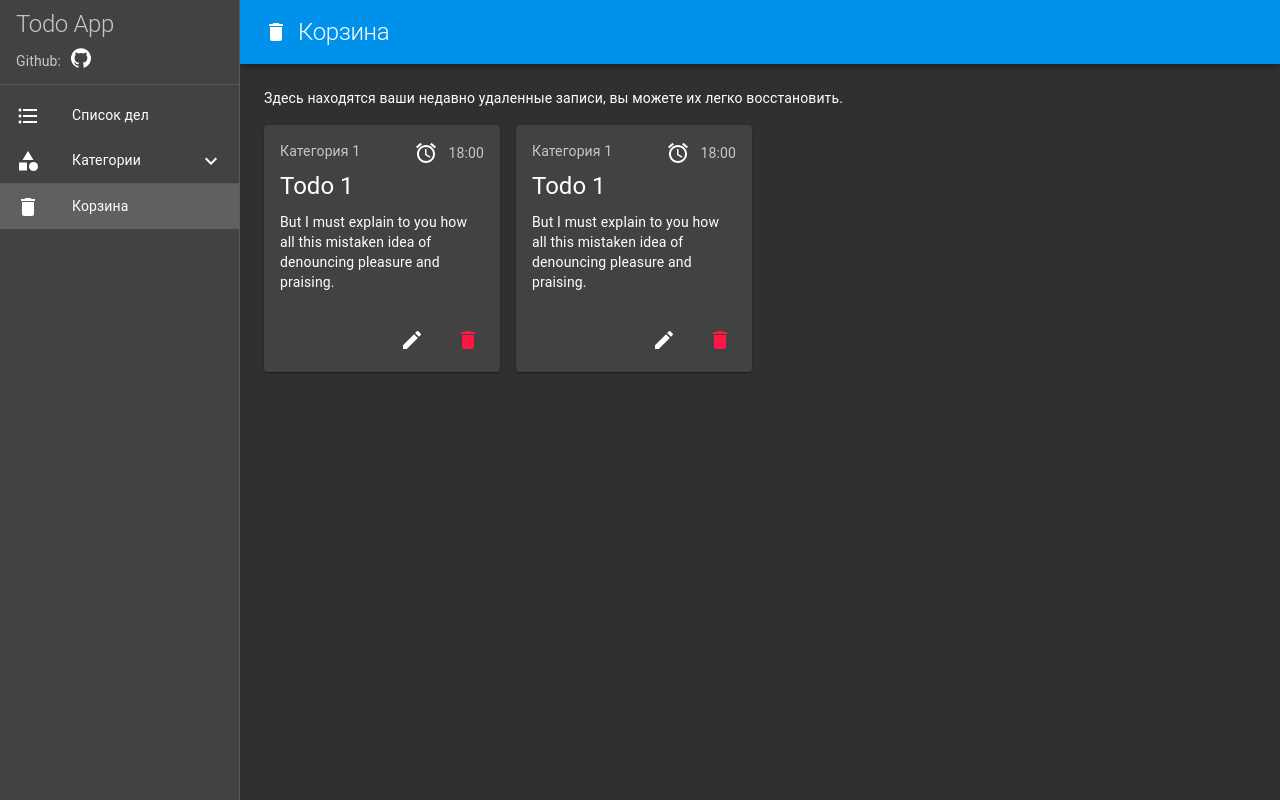
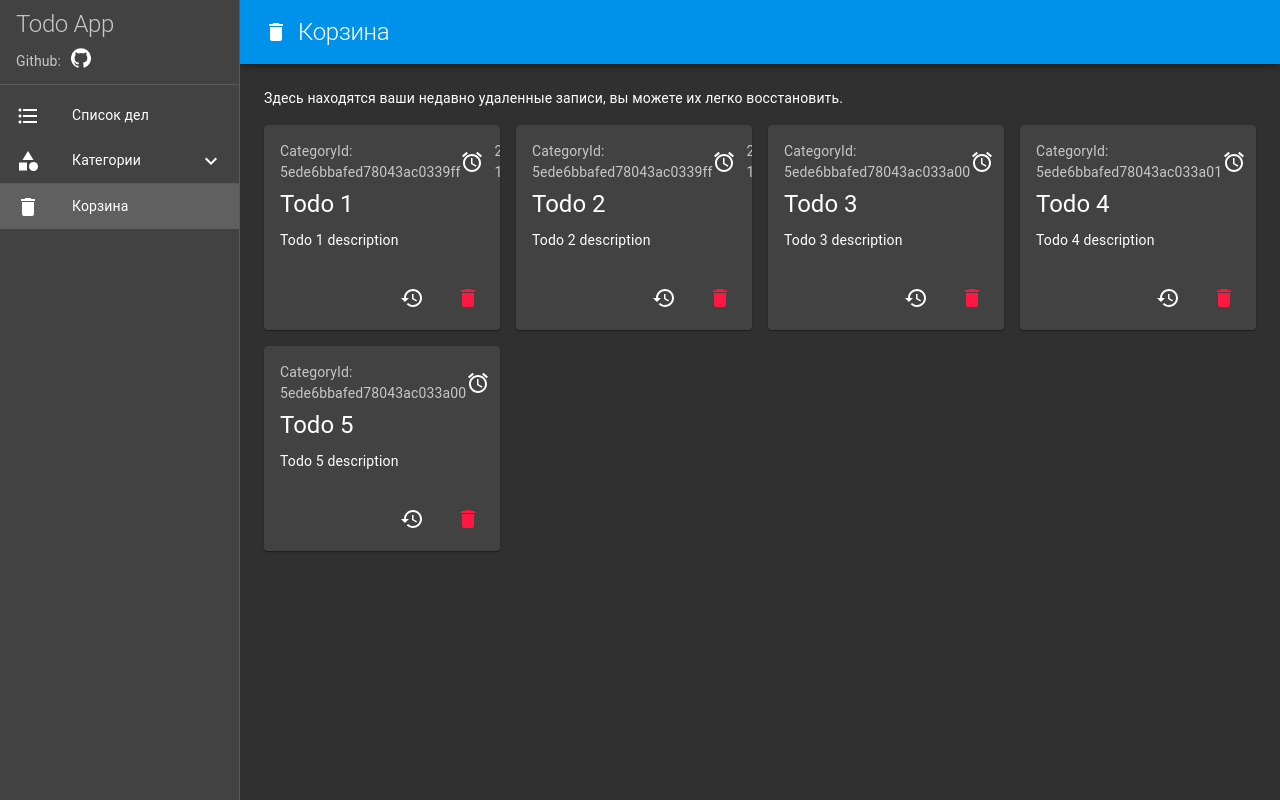
Before and after one commit to sergeyyarkov/todo-app, a React (Create React App) app in the folder client/: page /trash in a window 1280 px wide. Built offline with nearby package versions, Linux system fonts and the light colour scheme.

Commit message:
added create & update todo modals

```diff
--- a/client/src/components/Fab/Fab.js
+++ b/client/src/components/Fab/Fab.js
@@ -6,6 +6,7 @@ import EditIcon from '@material-ui/icons/Edit';
 const useStyles = makeStyles((theme) => ({
   fab: {
     position: 'fixed',
+    zIndex: 9999,
     margin: 30,
     bottom: theme.spacing(2),
     right: theme.spacing(2),
--- a/client/src/components/Modals/Todo/CreateTodoModal.js
+++ b/client/src/components/Modals/Todo/CreateTodoModal.js
@@ -1,31 +1,18 @@
 import React from 'react';
-import Fab from '../../Fab/Fab'
-import { Dialog, DialogContent, DialogTitle, DialogActions, Button, TextField, Select, MenuItem, InputLabel, FormControl, makeStyles } from '@material-ui/core'
+import useStyles from './styles'
+import { Dialog, DialogContent, DialogTitle, DialogActions, Button, TextField, Select, MenuItem, InputLabel, FormControl } from '@material-ui/core'
+import AddIcon from '@material-ui/icons/Add'
 
-const useStyles = makeStyles(() => ({
-  dialog: {
-    width: 500
-  },
-  form: {
-    display: 'flex',
-    flexDirection: 'column'
-  },
-  textField: {
-    margin: '10px 0px'
-  },
-  selectField: {
-    margin: '10px 0px'
-  }
-}))
+import categories from '../../../db/categories.json'
 
-const TodosModal = () => {
+const CreateTodoModal = ({ isModalOpen, handleCloseModal }) => {
   const classes = useStyles()
-  const [isModalOpen, setIsModalOpen] = React.useState(false)
-  const [selectedCategory, setSelectedCategory] = React.useState('');
-
-  const handleSelectChange = e => {
-    setSelectedCategory(e.target.value);
-  };
+  const [fieldsData, setFieldsData] = React.useState({
+    title: '',
+    description: '',
+    category: '',
+    deadline: ''
+  })
 
   const handleFormSubmit = e => {
     e.preventDefault()
@@ -37,23 +24,30 @@ const TodosModal = () => {
       deadline: elements.deadline.value
     }
     handleCloseModal()
-    console.log(data)
+    setFieldsData({
+      title: '',
+      description: '',
+      category: '',
+      deadline: ''
+    })
+    console.log('Request on create todo:', data)
   }
 
-  const handleOpenModal = () => {
-    setIsModalOpen(true)
-  }
-
-  const handleCloseModal = () => {
-    setIsModalOpen(false)
+  const handleFieldChange = e => {
+    const target = e.target
+    setFieldsData({
+      title: target.name === 'title' ? target.value : fieldsData.title,
+      description: target.name === 'description' ? target.value : fieldsData.description,
+      category: target.name === 'category' ? target.value : fieldsData.category,
+      deadline: target.name === 'deadline' ? target.value : fieldsData.deadline
+    })
   }
 
   return (
     <div>
-      <Fab typeIcon='add' color="secondary" size='large' ariaLabel="add" handleOpenModal={handleOpenModal} />
       <Dialog fullWidth={true} open={isModalOpen} onClose={handleCloseModal} color='default'>
         <DialogTitle>
-          Добавить новую запись
+          <AddIcon className={classes.headingIcon} /> Добавить новую запись
         </DialogTitle>
         <DialogContent>
           <form onSubmit={handleFormSubmit} noValidate autoComplete="off" className={classes.form}>
@@ -64,6 +58,8 @@ const TodosModal = () => {
               placeholder='Название вашей записи'
               variant="outlined"
               className={classes.textField}
+              value={fieldsData.title}
+              onChange={handleFieldChange}
               InputLabelProps={{
                 shrink: true,
               }}
@@ -75,6 +71,8 @@ const TodosModal = () => {
               placeholder='Описание'
               variant="outlined"
               className={classes.textField}
+              value={fieldsData.description}
+              onChange={handleFieldChange}
               InputLabelProps={{
                 shrink: true,
               }}
@@ -85,14 +83,11 @@ const TodosModal = () => {
                 labelId="category-outlined-label"
                 id="demo-simple-select-outlined"
                 name='category'
-                value={selectedCategory}
-                onChange={handleSelectChange}
+                value={fieldsData.category}
+                onChange={handleFieldChange}
                 label="Категория"
               >
-                <MenuItem value=""><em>None</em></MenuItem>
-                <MenuItem value='Категория 1'>Категория 1</MenuItem>
-                <MenuItem value='Категория 2'>Категория 2</MenuItem>
-                <MenuItem value='Категория 3'>Категория 3</MenuItem>
+                {categories.map((category, i) => <MenuItem key={i} value={category._id.$oid}>{category._id.$oid}</MenuItem>)}
               </Select>
             </FormControl>
             <TextField
@@ -101,6 +96,8 @@ const TodosModal = () => {
               variant="outlined"
               type="datetime-local"
               className={classes.textField}
+              value={fieldsData.deadline}
+              onChange={handleFieldChange}
               InputLabelProps={{
                 shrink: true,
               }}
@@ -120,4 +117,4 @@ const TodosModal = () => {
   )
 }
 
-export default TodosModal
+export default CreateTodoModal
--- a/client/src/components/Modals/Todo/UpdateTodoModal.js
+++ b/client/src/components/Modals/Todo/UpdateTodoModal.js
@@ -0,0 +1,108 @@
+import React from 'react';
+import useStyles from './styles'
+import { Dialog, DialogContent, DialogTitle, DialogActions, Button, TextField, Select, MenuItem, InputLabel, FormControl } from '@material-ui/core'
+import EditIcon from '@material-ui/icons/Edit'
+
+import categories from '../../../db/categories.json'
+
+const UpdateTodoModal = ({ isModalOpen, handleCloseModal, selectedTodo, setSelectedTodo }) => {
+  const classes = useStyles()
+  const handleFormSubmit = e => {
+    e.preventDefault()
+    const elements = e.target.elements
+    const data = {
+      title: elements.title.value,
+      description: elements.description.value,
+      category: elements.category.value,
+      deadline: elements.deadline.value
+    }
+    handleCloseModal()
+    console.log('Request on update:', data)
+  }
+
+  const handleFieldChange = e => {
+    const target = e.target
+    setSelectedTodo({
+      title: target.name === 'title' ? target.value : selectedTodo.title,
+      description: target.name === 'description' ? target.value : selectedTodo.description,
+      category: target.name === 'category' ? target.value : selectedTodo.category,
+      deadline: target.name === 'deadline' ? target.value : selectedTodo.deadline
+    })
+  }
+
+  return (
+    <div>
+      <Dialog fullWidth={true} open={isModalOpen} onClose={handleCloseModal} color='default'>
+        <DialogTitle className={classes.heading}>
+          <EditIcon className={classes.headingIcon} />
+          Изменить запись
+        </DialogTitle>
+        <DialogContent>
+          <form onSubmit={handleFormSubmit} noValidate autoComplete="off" className={classes.form}>
+            <TextField
+              name='title'
+              label="Название вашей записи"
+              margin="normal"
+              placeholder='Название вашей записи'
+              variant="outlined"
+              className={classes.textField}
+              value={selectedTodo.title}
+              onChange={handleFieldChange}
+              InputLabelProps={{
+                shrink: true,
+              }}
+            />
+            <TextField
+              name='description'
+              label="Описание"
+              margin="normal"
+              placeholder='Описание'
+              variant="outlined"
+              className={classes.textField}
+              value={selectedTodo.description}
+              onChange={handleFieldChange}
+              InputLabelProps={{
+                shrink: true,
+              }}
+            />
+            <FormControl variant="outlined" className={classes.selectField}>
+              <InputLabel id="category-outlined-label">Категория</InputLabel>
+              <Select
+                labelId="category-outlined-label"
+                id="demo-simple-select-outlined"
+                name='category'
+                value={selectedTodo.category}
+                onChange={handleFieldChange}
+                label="Категория"
+              >
+                {categories.map((category, i) => <MenuItem key={i} value={category._id.$oid}>{category._id.$oid}</MenuItem>)}
+              </Select>
+            </FormControl>
+            <TextField
+              name='deadline'
+              label="Дедлайн"
+              variant="outlined"
+              type="datetime-local"
+              className={classes.textField}
+              value={selectedTodo.deadline}
+              onChange={handleFieldChange}
+              InputLabelProps={{
+                shrink: true,
+              }}
+            />
+            <DialogActions>
+              <Button type='submit' color="default">
+                Обновить
+              </Button>
+              <Button onClick={handleCloseModal} color="secondary">
+                Закрыть
+              </Button>
+            </DialogActions>
+          </form>
+        </DialogContent>
+      </Dialog>
+    </div>
+  )
+}
+
+export default UpdateTodoModal
--- /dev/null
+++ b/client/src/components/Modals/Todo/styles.js
@@ -0,0 +1,20 @@
+import { makeStyles } from '@material-ui/core/styles'
+
+const useStyles = makeStyles(() => ({
+  form: {
+    display: 'flex',
+    flexDirection: 'column'
+  },
+  headingIcon: {
+    marginRight: 10,
+    verticalAlign: 'text-bottom'
+  },
+  textField: {
+    margin: '10px 0px'
+  },
+  selectField: {
+    margin: '10px 0px'
+  }
+}))
+
+export default useStyles
--- a/client/src/components/Todos/Todos.js
+++ b/client/src/components/Todos/Todos.js
@@ -2,6 +2,7 @@ import React from 'react';
 import UpdateTodoModal from '../Modals/Todo/UpdateTodoModal'
 import { Card, CardActions, CardContent, Typography, Grid, IconButton, makeStyles } from '@material-ui/core'
 
+import RestoreIcon from '@material-ui/icons/Restore';
 import DeleteIcon from '@material-ui/icons/Delete'
 import AlarmIcon from '@material-ui/icons/Alarm';
 import EditIcon from '@material-ui/icons/Edit';
@@ -33,33 +34,56 @@ const useStyles = makeStyles((theme) => ({
   },
 }))
 
-const Todos = ({ data }) => {
+const Todos = ({ data, fromTrashContainer }) => {
   const classes = useStyles()
+  const [selectedTodo, setSelectedTodo] = React.useState({
+    title: '',
+    description: '',
+    category: '',
+    deadline: ''
+  })
+  const [isModalOpen, setIsModalOpen] = React.useState(false)
+  const handleOpenModal = todo => {
+    setSelectedTodo({
+      title: todo.title,
+      description: todo.description,
+      category: todo.categoryId,
+      deadline: todo.deadline
+    })
+    setIsModalOpen(true)
+  }
+  const handleCloseModal = () => setIsModalOpen(false)
+
   return (
     <>
-      {/* <UpdateTodoModal /> */}
-      {data.map((e, i) =>
+      {!fromTrashContainer ? <UpdateTodoModal isModalOpen={isModalOpen} handleOpenModal={handleOpenModal} handleCloseModal={handleCloseModal} selectedTodo={selectedTodo} setSelectedTodo={setSelectedTodo} /> : null}
+      {data.map((todo, i) =>
         <Grid key={i} item xs={12} md={4} lg={3}>
           <Card>
             <CardContent>
               <Typography className={classes.cardCategoryHeading} color="textSecondary" gutterBottom>
-                Категория 1
+                CategoryId: {todo.categoryId}
                 <span className={classes.cardAlarm}>
                   <AlarmIcon className={classes.alarmIcon} color='action' />
-                  18:00
+                  {todo.deadline}
                 </span>
               </Typography>
               <Typography className={classes.cardHeading} variant="h5" component="h2">
-                Todo 1
+                {todo.title}
               </Typography>
               <Typography variant="body2" component="p">
-                But I must explain to you how all this mistaken idea of denouncing pleasure and praising.
+                {todo.description}
               </Typography>
             </CardContent>
             <CardActions className={classes.cardActions}>
-              <IconButton aria-label="update">
-                <EditIcon />
-              </IconButton>
+              {!fromTrashContainer
+                ? <IconButton onClick={() => handleOpenModal(todo)} aria-label="update">
+                    <EditIcon />
+                  </IconButton>
+                : <IconButton aria-label="restore">
+                    <RestoreIcon />
+                  </IconButton>
+               }
               <IconButton aria-label="delete" color='secondary'>
                 <DeleteIcon />
               </IconButton>
--- a/client/src/containers/CategoryContainer/CategoryContainer.js
+++ b/client/src/containers/CategoryContainer/CategoryContainer.js
@@ -2,6 +2,8 @@ import React from 'react';
 import Todos from '../../components/Todos/Todos'
 import Fab from '../../components/Fab/Fab'
 import { Grid, Typography } from '@material-ui/core'
+
+import todos from '../../db/todos.json'
 
 // import { useParams } from 'react-router-dom'
 
@@ -15,7 +17,8 @@ const Category = () => {
           Сортируйте свои повседневные дела используя категории.
         </Typography>
       </Grid>
-      <Todos data={[1,2,3]} />
+       {/* Здесь берем значение slug из query и передаем полученные данные в prop data !!!!  */}
+      <Todos data={todos} />
     </Grid>
   )
 }
--- a/client/src/containers/TrashContainer/TrashContainer.js
+++ b/client/src/containers/TrashContainer/TrashContainer.js
@@ -1,6 +1,8 @@
 import React from 'react';
 import Todos from '../../components/Todos/Todos'
 import { Grid, Typography } from '@material-ui/core'
+
+import todos from '../../db/todos.json'
 
 const Trash = () => {
   return (
@@ -10,7 +12,8 @@ const Trash = () => {
           Здесь находятся ваши недавно удаленные записи, вы можете их легко восстановить.
         </Typography>
       </Grid>
-      <Todos data={[1,2]} />
+        {/* Здесь также выполняем нужный запрос на удаленные записи в БД !!!!!!!! */}
+      <Todos data={todos} fromTrashContainer={true} />
     </Grid>
   )
 }
--- /dev/null
+++ b/client/src/db/categories.json
@@ -0,0 +1,33 @@
+[{
+  "_id": {
+    "$oid": "5ede6bbafed78043ac0339ff"
+  },
+  "title": "Category 1",
+  "description": "some description",
+  "updatedAt": "2020-04-04",
+  "createdAt": "2020-01-01"
+},{
+  "_id": {
+    "$oid": "5ede6bbafed78043ac033a00"
+  },
+  "title": "Category 2",
+  "description": "some description",
+  "updatedAt": "2020-04-04",
+  "createdAt": "2020-01-01"
+},{
+  "_id": {
+    "$oid": "5ede6bbafed78043ac033a01"
+  },
+  "title": "Category 3",
+  "description": "some description",
+  "updatedAt": "2020-04-04",
+  "createdAt": "2020-01-01"
+},{
+  "_id": {
+    "$oid": "5ede83c823d3141d80145f2b"
+  },
+  "title": "upd category title",
+  "description": "upd category description",
+  "createdAt": "2020-06-08T18:30:32.811Z",
+  "updatedAt": "2020-06-08T18:32:34.962Z"
+}]
--- /dev/null
+++ b/client/src/db/todos.json
@@ -0,0 +1,56 @@
+[{
+  "_id": {
+    "$oid": "5ede6a82fed78043ac0339fa"
+  },
+  "title": "Todo 1",
+  "description": "Todo 1 description",
+  "createdAt": "2020-01-01",
+  "updatedAt": "2020-04-04",
+  "status": "open",
+  "deadline": "2020-06-12T20:18",
+  "categoryId": "5ede6bbafed78043ac0339ff"
+},{
+  "_id": {
+    "$oid": "5ede6a82fed78043ac0339fb"
+  },
+  "title": "Todo 2",
+  "description": "Todo 2 description",
+  "createdAt": "2020-01-01",
+  "updatedAt": "2020-04-04",
+  "status": "open",
+  "deadline": "2020-06-12T20:18",
+  "categoryId": "5ede6bbafed78043ac0339ff"
+},{
+  "_id": {
+    "$oid": "5ede6a82fed78043ac0339fc"
+  },
+  "title": "Todo 3",
+  "description": "Todo 3 description",
+  "createdAt": "2020-01-01",
+  "updatedAt": "2020-04-04",
+  "status": "open",
+  "deadline": "2020-06-12T20:18",
+  "categoryId": "5ede6bbafed78043ac033a00"
+},{
+  "_id": {
+    "$oid": "5ede6a82fed78043ac0339fe"
+  },
+  "title": "Todo 4",
+  "description": "Todo 4 description",
+  "createdAt": "2020-01-01",
+  "updatedAt": "2020-04-04",
+  "status": "open",
+  "deadline": "2020-06-12T20:18",
+  "categoryId": "5ede6bbafed78043ac033a01"
+},{
+  "_id": {
+    "$oid": "5ede7ef02ef0cd3c1c8660e8"
+  },
+  "title": "Todo 5",
+  "description": "Todo 5 description",
+  "createdAt": "2020-01-01",
+  "updatedAt": "2020-04-04",
+  "status": "open",
+  "deadline": "2020-06-12T20:18",
+  "categoryId": "5ede6bbafed78043ac033a00"
+}]
```
Also changed, not shown: client/src/containers/TodosContainer/TodosContainer.js (+9 -2 lines).
